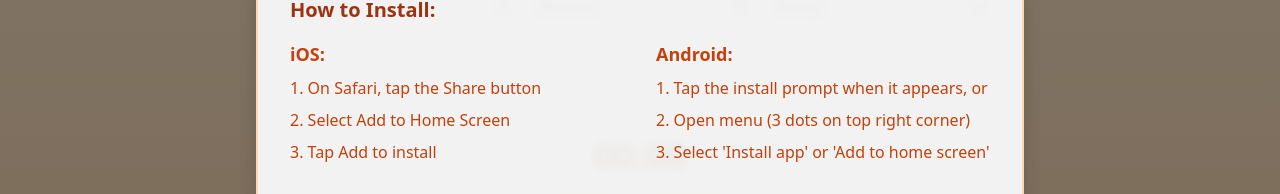
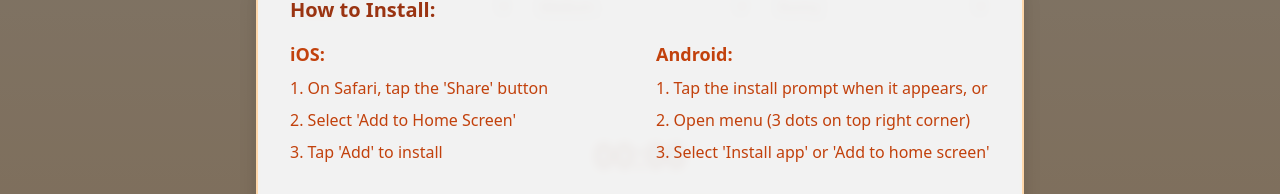
Before and after one commit to ajiteshgogoi/perfect-egg-timer, a React (Create React App) app: page / in a window 1280 px wide. Both pictures are taken after a click on the button "📱 Install the App". Shown: the part 284-478 px from the top of the page. Built offline with nearby package versions, Linux system fonts and the light colour scheme.

Commit message:
Update App.tsx

```diff
--- a/src/App.tsx
+++ b/src/App.tsx
@@ -481,9 +481,9 @@ const App: React.FC = () => {
         <div className="space-y-2">
           <h3 className="text-lg font-semibold text-orange-700">iOS:</h3>
           <ol className="list-decimal list-inside space-y-2 text-orange-700">
-            <li>On Safari, tap the Share button</li>
-            <li>Select Add to Home Screen</li>
-            <li>Tap Add to install</li>
+            <li>On Safari, tap the 'Share' button</li>
+            <li>Select 'Add to Home Screen'</li>
+            <li>Tap 'Add' to install</li>
           </ol>
         </div>
         <div className="space-y-2">
```
